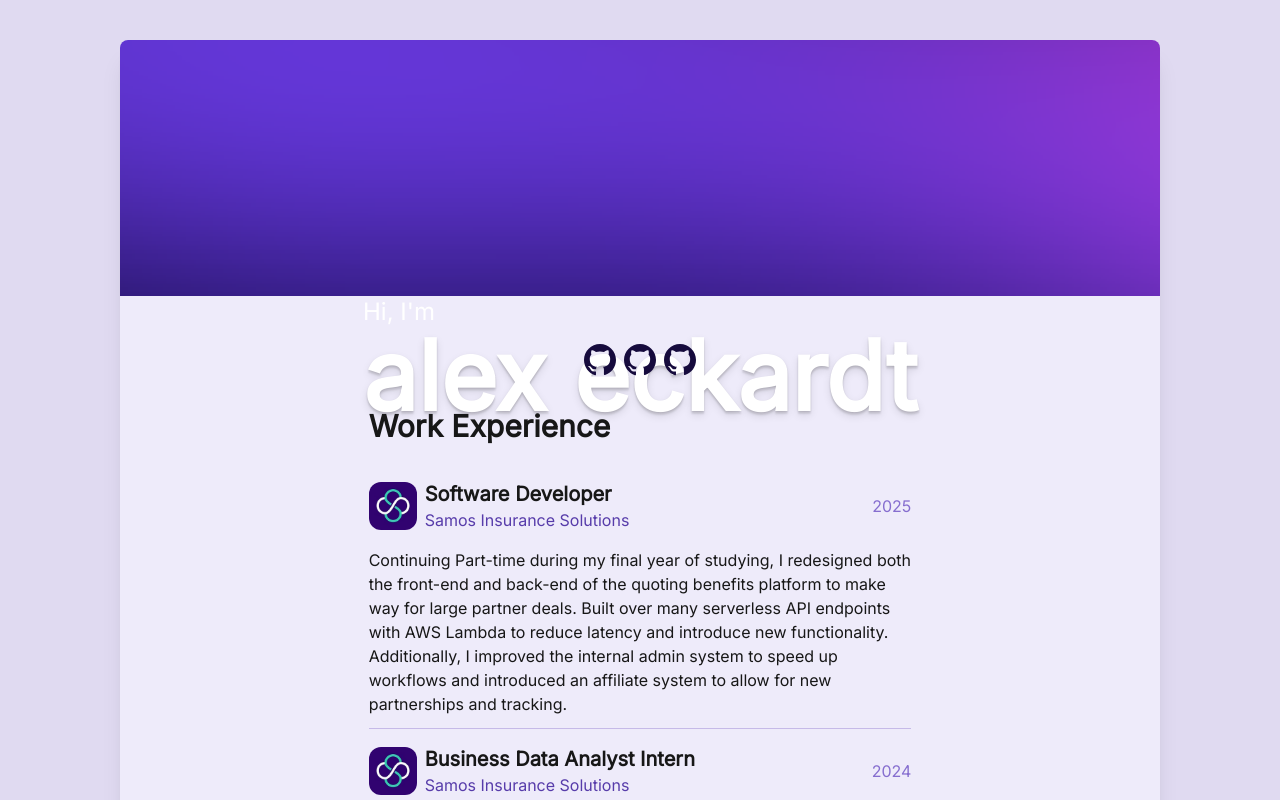
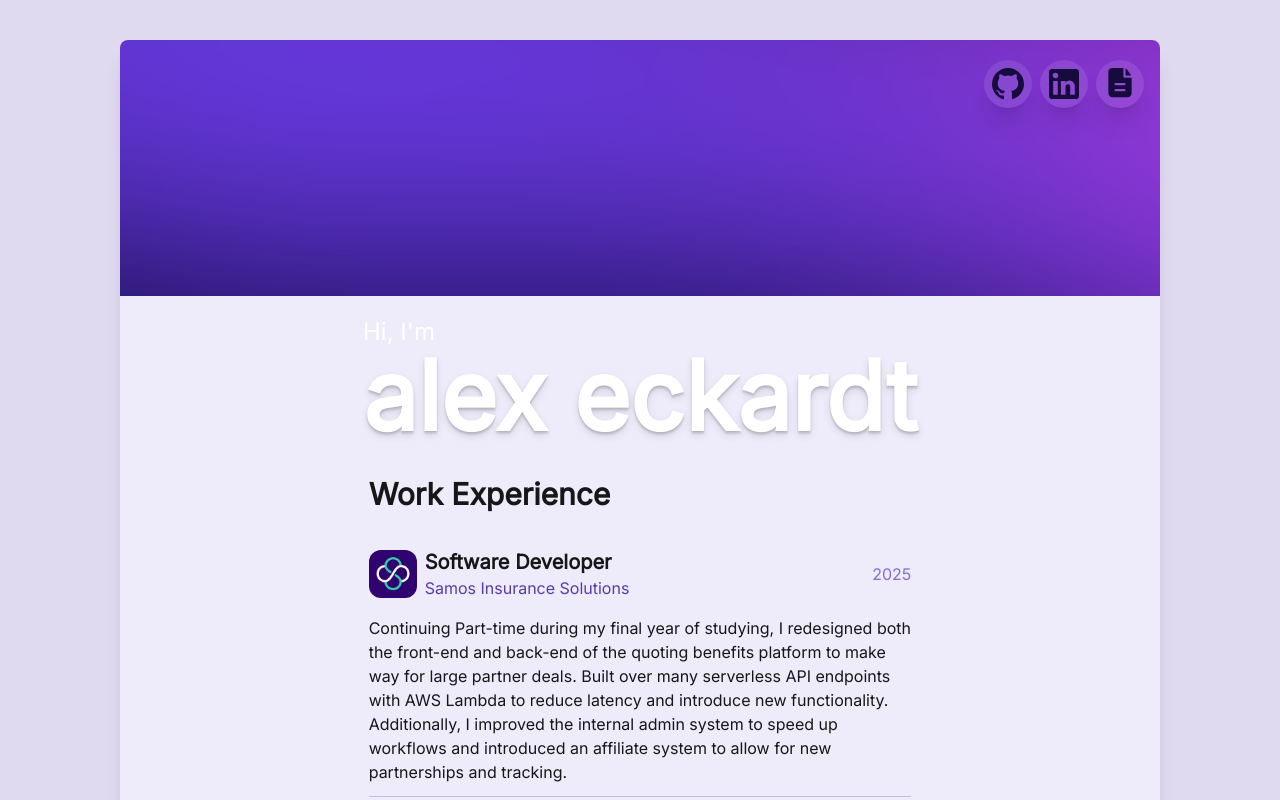
Before and after one commit to alexeckardt/MyWebsite, a Next.js app: page / in a window 1280 px wide. Shown: the top 800 px of the page. Built offline with nearby package versions, Linux system fonts and the light colour scheme; a web font is replaced by a local one; what @iconify/tailwind4 would draw is missing.

Commit message:
Finish Dark Mode

```diff
--- a/src/app/Background.tsx
+++ /dev/null
@@ -1,7 +0,0 @@
-import Image from "next/image"
-
-export const Background = () => {
-    return (
-        <div className="h-64 w-full overflow-hidden bg-[url(/images/backgrounds/header_dark.png)] bg-bottom"></div>
-    )
-}
--- a/src/app/Sections/Experiments.tsx
+++ b/src/app/Sections/Experiments.tsx
@@ -2,9 +2,15 @@ import { ExperimentCard } from '@/components/experiment_card';
 
 export const Experiments = () => {
     return (
-        <div className="w-11/12 flex flex-col items-start text-start justify-start p-8 gap-y-5">
+        <div className='flex flex-col w-full items-center justify-center'>
+
+            {/* Keep Header Inline w others */}
+            <div className="w-11/12 lg:w-7/12 flex flex-col items-start text-start justify-start px-8 mt-4">
                 <div className="font-funnel font-semibold text-3xl mb-5">Experiments</div>
+            </div>
 
+            {/* Content */}
+            <div className="w-11/12 flex flex-col items-start text-start justify-start px-5 gap-y-5">
                 <div className="w-full max-w-[1800px] flex flex-wrap items-center justify-center gap-[30px]">
 
                     <ExperimentCard
@@ -86,5 +92,7 @@ export const Experiments = () => {
                     </ExperimentCard>
                 </div >
             </div >
+        </div>
+
     )
 }
--- a/src/app/Sections/Welcome.tsx
+++ b/src/app/Sections/Welcome.tsx
@@ -3,15 +3,19 @@ import { SocialIcon } from "@/components/social_icon";
 
 export const Welcome = () => {
     return (
-        <div className='w-full flex flex-col items-center'>
+        <div className='relative w-full flex flex-col items-center'>
 
-            <div className="inline -tranroyal-y-22 -mb-20">
+            <div className="h-64 w-full overflow-hidden bg-[url(/images/backgrounds/header_dark.png)] bg-bottom"></div>
+
+            <div className="inline mt-5">
                 <div className="font-funnel text-2xl text-white">Hi, I'm</div>
                 <div className="font-funnel text-8xl font-semibold text-white text-shadow-lg">alex eckardt</div>
             </div>
 
-            <div className="flex gap-2">
+            <div className="absolute top-0 right-4">
+                <div className="flex gap-2 mt-5">
 
+                    <div className="w-12 h-12 p-2 bg-white/10 hover:bg-white/20 active:bg-black/20 shadow-xl backdrop-blur-[10px] rounded-full">
                         <SocialIcon website="alexeckardt.ca/Alexander_Eckardt_Website_Resume.pdf">
                             <svg
                                 xmlns="http://www.w3.org/2000/svg"
@@ -22,29 +26,21 @@ export const Welcome = () => {
                                 <path d="M12 0C5.37 0 0 5.37 0 12c0 5.3 3.438 9.8 8.207 11.387.6.113.793-.263.793-.587 0-.287-.012-1.237-.018-2.243-3.338.725-4.042-1.613-4.042-1.613-.546-1.387-1.333-1.755-1.333-1.755-1.09-.744.082-.729.082-.729 1.205.087 1.84 1.237 1.84 1.237 1.07 1.832 2.807 1.302 3.492.995.107-.775.42-1.302.763-1.602-2.665-.3-5.467-1.332-5.467-5.93 0-1.31.467-2.382 1.237-3.222-.123-.303-.536-1.523.117-3.176 0 0 1.01-.323 3.3 1.23a11.52 11.52 0 013.003-.403c1.02.005 2.047.137 3.003.403 2.29-1.553 3.3-1.23 3.3-1.23.653 1.653.24 2.873.117 3.176.77.84 1.237 1.912 1.237 3.222 0 4.61-2.807 5.625-5.48 5.92.432.372.817 1.102.817 2.222 0 1.606-.015 2.902-.015 3.293 0 .323.192.705.8.587C20.565 21.795 24 17.295 24 12c0-6.63-5.37-12-12-12z" />
                             </svg>
                         </SocialIcon>
+                    </div>
 
+                    <div className="w-12 h-12 p-1 bg-white/10 hover:bg-white/20 active:bg-black/20 shadow-xl backdrop-blur-[10px] rounded-full">
                         <SocialIcon website="alexeckardt.ca/Alexander_Eckardt_Website_Resume.pdf">
-                    <svg
-                        xmlns="http://www.w3.org/2000/svg"
-                        fill="currentColor"
-                        viewBox="0 0 24 24"
-                        className="w-8 h-8"
-                    >
-                        <path d="M12 0C5.37 0 0 5.37 0 12c0 5.3 3.438 9.8 8.207 11.387.6.113.793-.263.793-.587 0-.287-.012-1.237-.018-2.243-3.338.725-4.042-1.613-4.042-1.613-.546-1.387-1.333-1.755-1.333-1.755-1.09-.744.082-.729.082-.729 1.205.087 1.84 1.237 1.84 1.237 1.07 1.832 2.807 1.302 3.492.995.107-.775.42-1.302.763-1.602-2.665-.3-5.467-1.332-5.467-5.93 0-1.31.467-2.382 1.237-3.222-.123-.303-.536-1.523.117-3.176 0 0 1.01-.323 3.3 1.23a11.52 11.52 0 013.003-.403c1.02.005 2.047.137 3.003.403 2.29-1.553 3.3-1.23 3.3-1.23.653 1.653.24 2.873.117 3.176.77.84 1.237 1.912 1.237 3.222 0 4.61-2.807 5.625-5.48 5.92.432.372.817 1.102.817 2.222 0 1.606-.015 2.902-.015 3.293 0 .323.192.705.8.587C20.565 21.795 24 17.295 24 12c0-6.63-5.37-12-12-12z" />
-                    </svg>
+                            <svg xmlns="http://www.w3.org/2000/svg" className='w-10 h-10' viewBox="0 0 24 24"><path fill="currentColor" d="M19 3a2 2 0 0 1 2 2v14a2 2 0 0 1-2 2H5a2 2 0 0 1-2-2V5a2 2 0 0 1 2-2zm-.5 15.5v-5.3a3.26 3.26 0 0 0-3.26-3.26c-.85 0-1.84.52-2.32 1.3v-1.11h-2.79v8.37h2.79v-4.93c0-.77.62-1.4 1.39-1.4a1.4 1.4 0 0 1 1.4 1.4v4.93zM6.88 8.56a1.68 1.68 0 0 0 1.68-1.68c0-.93-.75-1.69-1.68-1.69a1.69 1.69 0 0 0-1.69 1.69c0 .93.76 1.68 1.69 1.68m1.39 9.94v-8.37H5.5v8.37z" /></svg>
                         </SocialIcon>
+                    </div>
 
+
+                    <div className="w-12 h-12 pl-[6px] pt-[6px] bg-white/10 hover:bg-white/20 active:bg-black/20 shadow-xl backdrop-blur-[10px] rounded-full">
                         <SocialIcon website="alexeckardt.ca/Alexander_Eckardt_Website_Resume.pdf">
-                    <svg
-                        xmlns="http://www.w3.org/2000/svg"
-                        fill="currentColor"
-                        viewBox="0 0 24 24"
-                        className="w-8 h-8"
-                    >
-                        <path d="M12 0C5.37 0 0 5.37 0 12c0 5.3 3.438 9.8 8.207 11.387.6.113.793-.263.793-.587 0-.287-.012-1.237-.018-2.243-3.338.725-4.042-1.613-4.042-1.613-.546-1.387-1.333-1.755-1.333-1.755-1.09-.744.082-.729.082-.729 1.205.087 1.84 1.237 1.84 1.237 1.07 1.832 2.807 1.302 3.492.995.107-.775.42-1.302.763-1.602-2.665-.3-5.467-1.332-5.467-5.93 0-1.31.467-2.382 1.237-3.222-.123-.303-.536-1.523.117-3.176 0 0 1.01-.323 3.3 1.23a11.52 11.52 0 013.003-.403c1.02.005 2.047.137 3.003.403 2.29-1.553 3.3-1.23 3.3-1.23.653 1.653.24 2.873.117 3.176.77.84 1.237 1.912 1.237 3.222 0 4.61-2.807 5.625-5.48 5.92.432.372.817 1.102.817 2.222 0 1.606-.015 2.902-.015 3.293 0 .323.192.705.8.587C20.565 21.795 24 17.295 24 12c0-6.63-5.37-12-12-12z" />
-                    </svg>
+                            <svg xmlns="http://www.w3.org/2000/svg" className='w-9 h-9' viewBox="0 1 24 24"><path fill="currentColor" fill-rule="evenodd" d="M14.25 2.5a.25.25 0 0 0-.25-.25H7A2.75 2.75 0 0 0 4.25 5v14A2.75 2.75 0 0 0 7 21.75h10A2.75 2.75 0 0 0 19.75 19V9.147a.25.25 0 0 0-.25-.25H15a.75.75 0 0 1-.75-.75zm.75 9.75a.75.75 0 0 1 0 1.5H9a.75.75 0 0 1 0-1.5zm0 4a.75.75 0 0 1 0 1.5H9a.75.75 0 0 1 0-1.5z" clip-rule="evenodd" /><path fill="currentColor" d="M15.75 2.824c0-.184.193-.301.336-.186q.182.147.323.342l3.013 4.197c.068.096-.006.22-.124.22H16a.25.25 0 0 1-.25-.25z" /></svg>
                         </SocialIcon>
-
+                    </div>
+                </div>
             </div>
 
         </div>
--- a/src/app/page.tsx
+++ b/src/app/page.tsx
@@ -3,22 +3,24 @@ import { Welcome } from "./Sections/Welcome";
 import { WorkExperience } from "./Sections/WorkExperience";
 import { Projects } from "./Sections/Projects";
 import { Experiments } from "./Sections/Experiments";
-import { Background } from "./Background";
+import { SocialIcon } from "@/components/social_icon";
 
 export default function Home() {
   return (
-      <div className="items-center justify-items-center min-h-screen sm:m-10 mb-20 xl:mx-30 gap-16 bg-royal-50 dark:bg-royal-950 shadow-xl sm:rounded-lg overflow-hidden">
+    <div className="items-center justify-items-center min-h-screen sm:m-10 mb-20 xl:mx-30 gap-16 bg-royal-50 dark:bg-royal-950 shadow-xl sm:rounded-lg overflow-hidden">
 
-        <Background />
+      <Welcome />
+      <WorkExperience />
+      <Projects />
+      <Experiments />
 
-        <Welcome />
+      <div className="py-25 flex flex-col font-funnel gap-2 items-center justify-center text-center">
+        CV
+        <SocialIcon website="/Alexander_Eckardt_Website_Resume.pdf">
+          <svg xmlns="http://www.w3.org/2000/svg" className='w-9 h-9' viewBox="0 1 24 24"><path fill="currentColor" fill-rule="evenodd" d="M14.25 2.5a.25.25 0 0 0-.25-.25H7A2.75 2.75 0 0 0 4.25 5v14A2.75 2.75 0 0 0 7 21.75h10A2.75 2.75 0 0 0 19.75 19V9.147a.25.25 0 0 0-.25-.25H15a.75.75 0 0 1-.75-.75zm.75 9.75a.75.75 0 0 1 0 1.5H9a.75.75 0 0 1 0-1.5zm0 4a.75.75 0 0 1 0 1.5H9a.75.75 0 0 1 0-1.5z" clip-rule="evenodd" /><path fill="currentColor" d="M15.75 2.824c0-.184.193-.301.336-.186q.182.147.323.342l3.013 4.197c.068.096-.006.22-.124.22H16a.25.25 0 0 1-.25-.25z" /></svg>
+        </SocialIcon>
+      </div>
 
-
-
-        <WorkExperience />
-        <Projects />
-        <Experiments />
-
-      </div>
+    </div>
   );
 }
```
Lines whose indentation alone changed are shown as unchanged.
